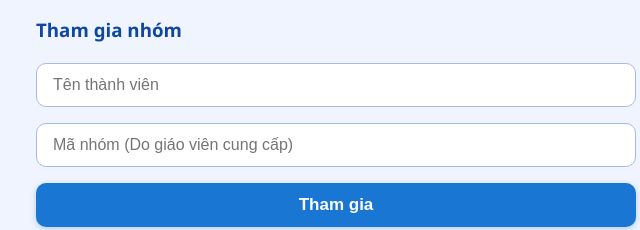
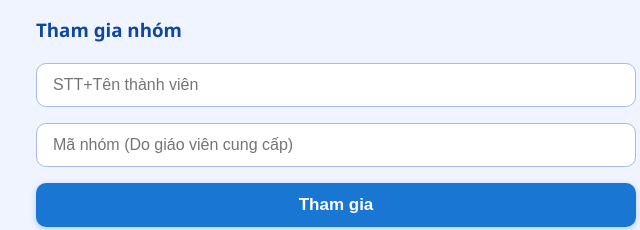
Before and after one commit to HoangQuocKhanh0504/group-file-share-KHANHPC, a website: page public/index.html in a window 1280 px wide. Shown: the part 417-647 px from the top of the page, 304-944 px from the left. Drawn offline with nearby package versions, Linux system fonts and the light colour scheme; no server answers.

Commit message:
Update index.html

```diff
--- a/public/index.html
+++ b/public/index.html
@@ -137,7 +137,7 @@
 
   <div id="join-group-div">
     <h3>Tham gia nhóm</h3>
-    <input id="member-name" placeholder="Tên thành viên" autocomplete="off"/>
+    <input id="member-name" placeholder="STT+Tên thành viên" autocomplete="off"/>
     <input id="join-group-code" placeholder="Mã nhóm (Do giáo viên cung cấp)" autocomplete="off"/>
     <button id="join-group-btn">Tham gia</button>
     <div id="join-group-msg"></div>
```
